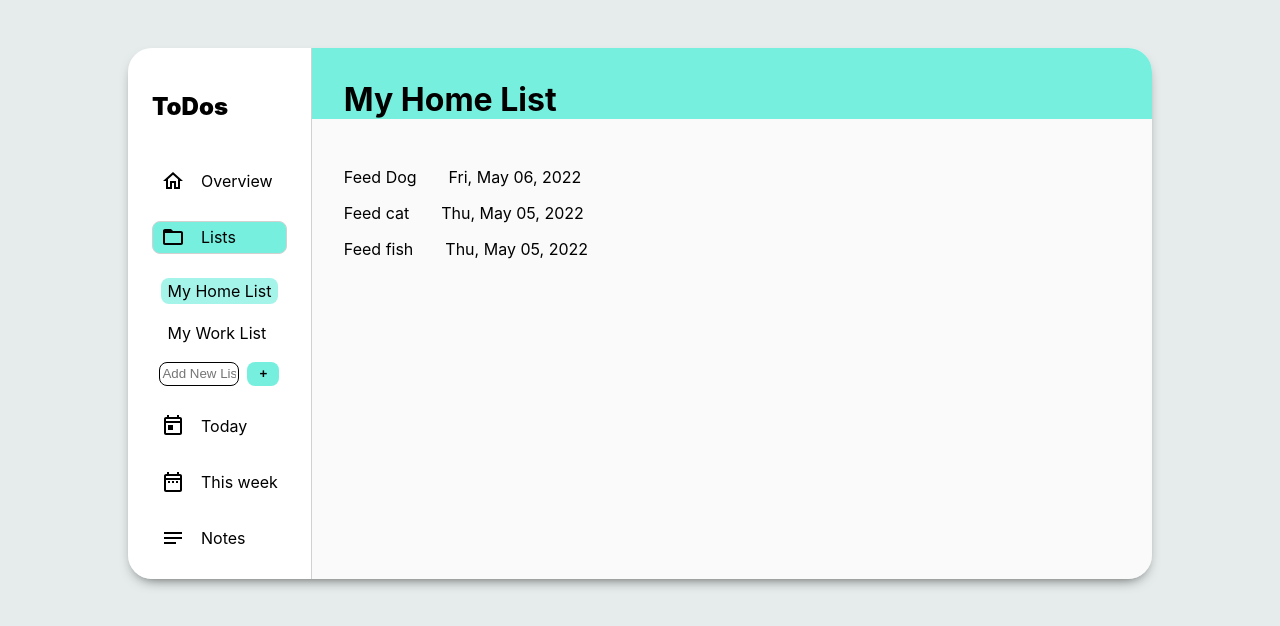
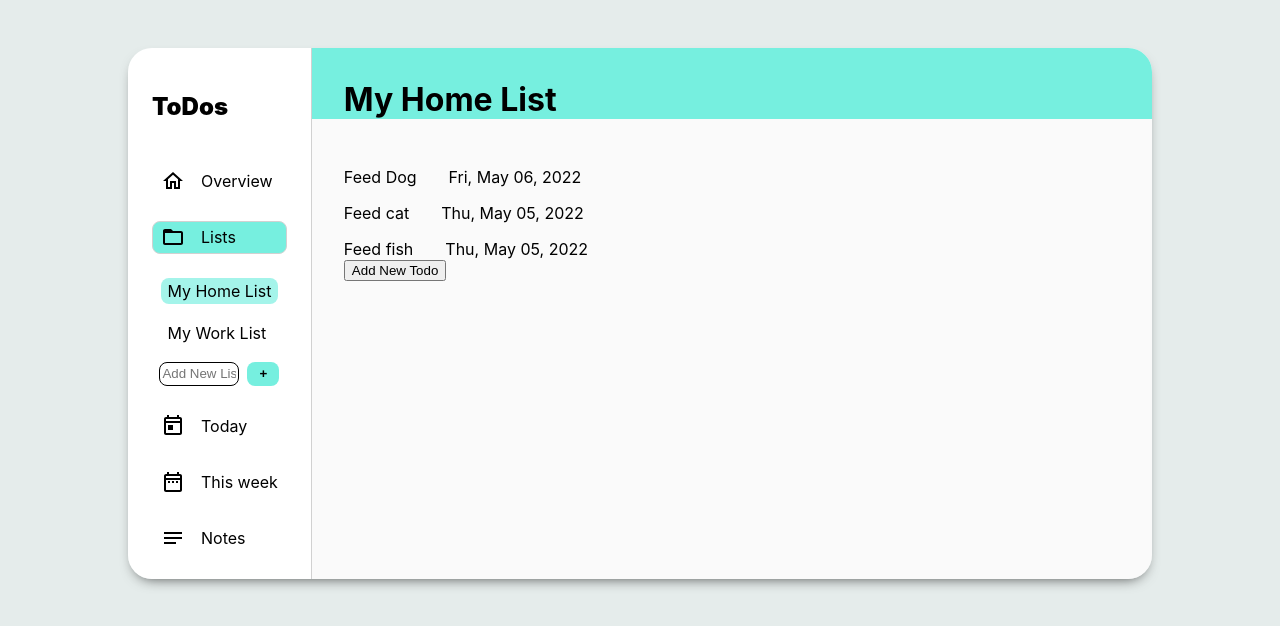
Before and after one commit to thiseas-perso/todo-react-app, a React (Create React App) app: page / in a window 1280 px wide. Shown: the top 626 px of the page. Built offline with nearby package versions, Linux system fonts and the light colour scheme.

Commit message:
adding todos works

```diff
--- a/src/Components/Dashboard.js
+++ b/src/Components/Dashboard.js
@@ -62,9 +62,24 @@ const Dashboard = () => {
   };
 
   const addNewListHandler = (newItem) => {
-    console.log(newItem);
     setLists((prevState) => {
       return [...prevState, newItem];
+    });
+  };
+
+  const addNewTodoHandler = (incomingTodo) => {
+    const newTodo = {
+      title: incomingTodo.title,
+      date: incomingTodo.date,
+      id: incomingTodo.id,
+    };
+    setLists((prevState) => {
+      let newArr = [...prevState];
+      let listToBeUpdated = newArr.find(
+        (list) => list.id === incomingTodo.parentListId
+      );
+      listToBeUpdated.todos.push(newTodo);
+      return [...newArr];
     });
   };
 
@@ -81,6 +96,7 @@ const Dashboard = () => {
         display={display}
         isItemActive={isItemActive}
         items={lists}
+        onAddNewTodo={addNewTodoHandler}
       />
     </div>
   );
--- a/src/Components/MainDisplay.js
+++ b/src/Components/MainDisplay.js
@@ -4,11 +4,19 @@ import ViewOverview from "./Views/ViewOverview";
 import ViewListTodos from "./Views/ViewListTodos";
 
 const MainDisplay = (props) => {
+  const addNewTodoHandler = (newTodo) => {
+    props.onAddNewTodo(newTodo);
+  };
+
   return (
     <div id="main-display">
       {props.display === "Overview" && <ViewOverview items={props.items} />}
       {props.display === "Lists" && (
-        <ViewListTodos items={props.items} isItemActive={props.isItemActive} />
+        <ViewListTodos
+          items={props.items}
+          isItemActive={props.isItemActive}
+          onAddNewTodo={addNewTodoHandler}
+        />
       )}
     </div>
   );
--- /dev/null
+++ b/src/Components/Views/NewTodoForm.js
@@ -0,0 +1,48 @@
+import { useState } from "react";
+
+const NewTodoForm = (props) => {
+  const [titleInput, setTitleInput] = useState("");
+  const [dateInput, setDateInput] = useState("");
+
+  const submitHandler = (e) => {
+    e.preventDefault();
+    const newTodo = {
+      title: titleInput,
+      date: dateInput,
+      id: Math.random(),
+      parentListId: props.parentList.id,
+    };
+    props.onSubmit(newTodo);
+    setDateInput("");
+    setTitleInput("");
+  };
+
+  const titleChangeHandler = (e) => {
+    setTitleInput(e.target.value);
+  };
+  const dateChangeHandler = (e) => {
+    setDateInput(e.target.value);
+  };
+
+  return (
+    <form onSubmit={submitHandler}>
+      <label htmlFor="title">Title</label>
+      <input
+        id="title"
+        type="text"
+        onChange={titleChangeHandler}
+        value={titleInput}
+      />
+      <label htmlFor="title">Date</label>
+      <input
+        id="date"
+        type="date"
+        onChange={dateChangeHandler}
+        value={dateInput}
+      />
+      <button>Submit</button>
+    </form>
+  );
+};
+
+export default NewTodoForm;
--- a/src/Components/Views/ViewListTodos.js
+++ b/src/Components/Views/ViewListTodos.js
@@ -1,29 +1,46 @@
 import React, { useState } from "react";
 import "./ViewListTodos.css";
 import ListCardCtn from "./ListCardCtn";
+import NewTodoForm from "./NewTodoForm";
 
 const ViewListTodos = (props) => {
   // find selected list in props.items // looking for id
-  const filteredList = props.items.find(
-    (item) => item.id === props.isItemActive
-  );
+  const foundList = props.items.find((item) => item.id === props.isItemActive);
+
   const options = {
     weekday: "short",
     month: "short",
     day: "2-digit",
     year: "numeric",
   };
+
+  const [clicked, setClicked] = useState(false);
+  const clickHandler = () => {
+    setClicked(!clicked);
+  };
+
+  const submitHandler = (newTodo) => {
+    setClicked(!clicked);
+    props.onAddNewTodo(newTodo);
+  };
+
   return (
-    <ListCardCtn>
+    <ListCardCtn clicked={clicked}>
+      {!clicked && (
         <div className="list-card">
-        <h1>{filteredList.title}</h1>
-        {filteredList.todos.map((todo) => (
+          <h1>{foundList.title}</h1>
+          {foundList.todos.map((todo) => (
             <div key={todo.id} className="list-card-line">
               <p>{todo.title}</p>
               <p>{todo.date.toLocaleString("en-US", options)}</p>
             </div>
           ))}
+          <button onClick={clickHandler}>Add New Todo</button>
         </div>
+      )}
+      {clicked && (
+        <NewTodoForm parentList={foundList} onSubmit={submitHandler} />
+      )}
     </ListCardCtn>
   );
 };
```
Also changed, not shown: src/Components/Views/NewTodoForm.css (added). Lines whose indentation alone changed are shown as unchanged.
